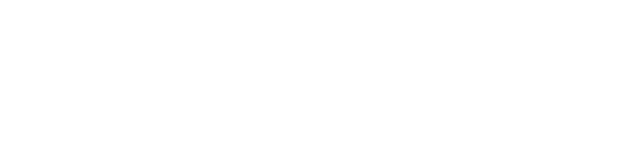
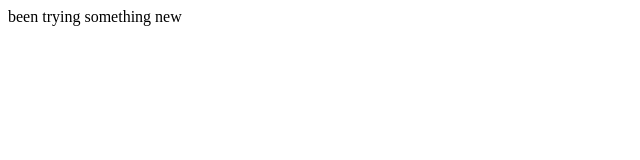
Before and after one commit to rvatsdeo/demoyoutube, a plain HTML site: page index.html in a window 1280 px wide. Shown: the whole page, without its empty margins (0-640 px from the left). Drawn offline with Linux system fonts and the light colour scheme.

Commit message:
task done by local thapa

```diff
--- a/index.html
+++ b/index.html
@@ -7,6 +7,6 @@
     <title>Document</title>
 </head>
 <body>
-
+    been trying something new
 </body>
 </html>
```
